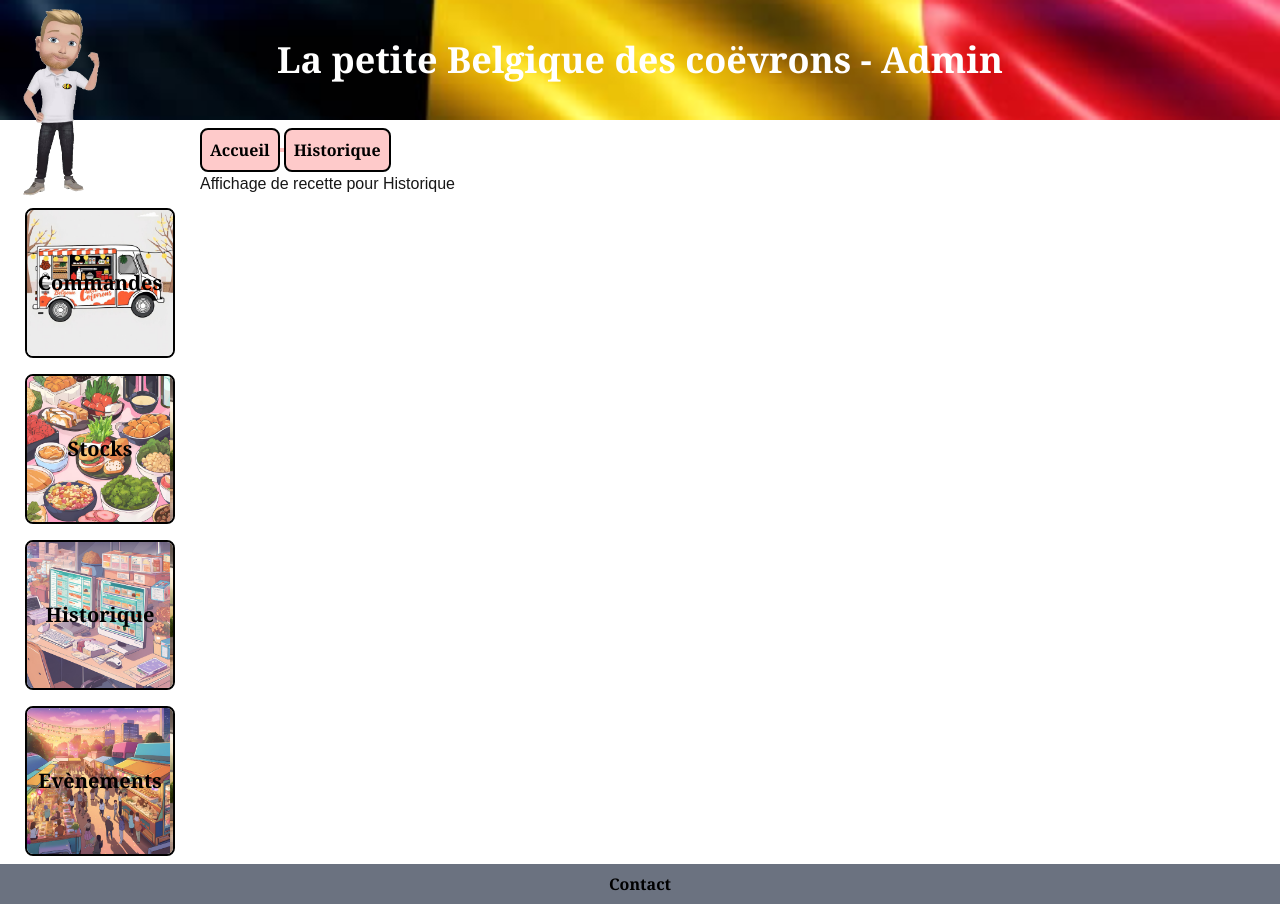
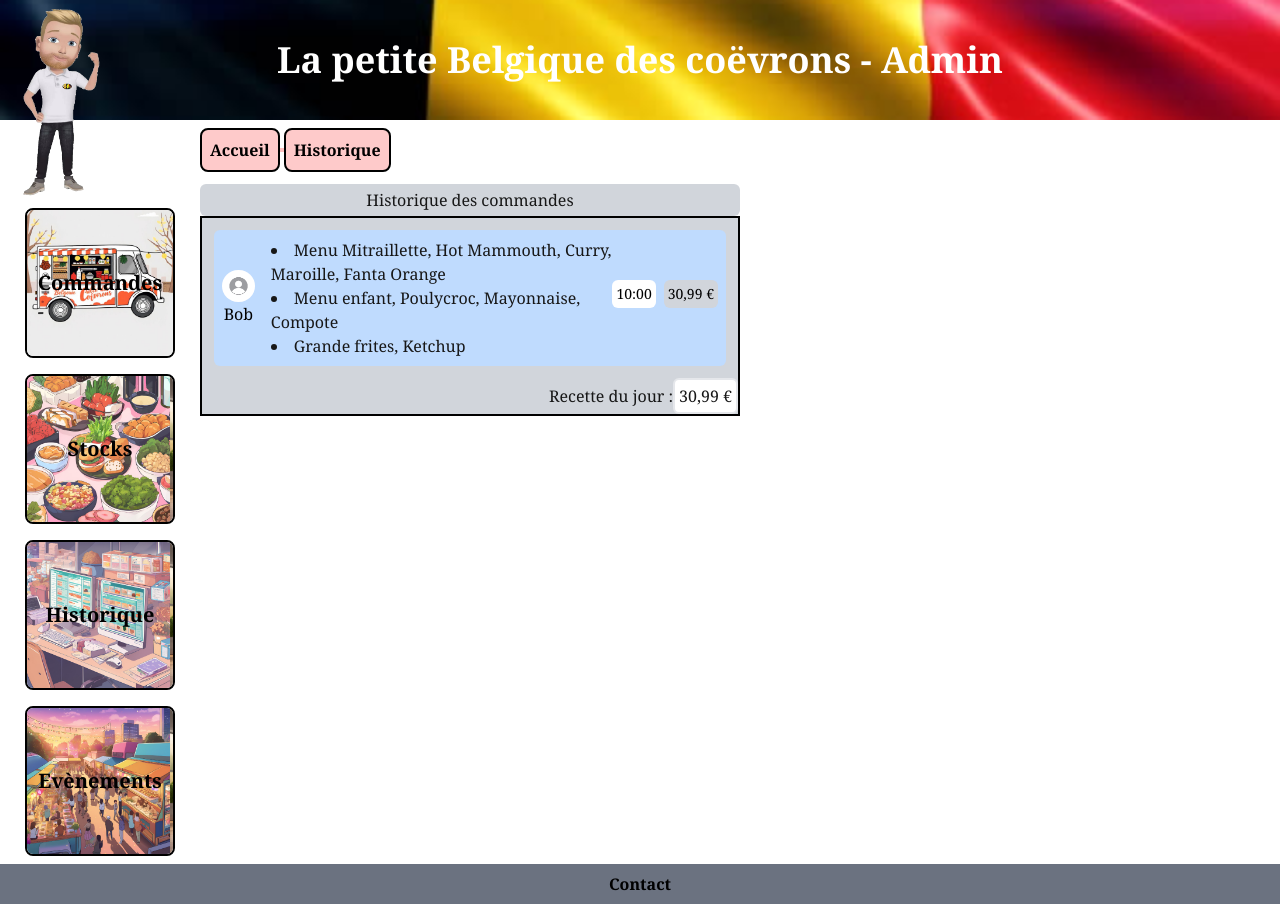
Before and after one commit to Nadely/Food-truck, a Next.js app in the folder food-truck/: page /historique in a window 1280 px wide. Built offline with nearby package versions, Linux system fonts and the light colour scheme.

Commit message:
Ajout de la partie historique des commandes dans le fichier historique

```diff
--- /dev/null
+++ b/food-truck/src/app/(categories)/historique/historique.json
@@ -0,0 +1,13 @@
+{
+	"historique": [
+			{
+					"id": 1,
+					"image": "/images/commande1.jpg",
+					"items": ["Menu Mitraillette, Hot Mammouth, Curry, Maroille, Fanta Orange", "Menu enfant, Poulycroc, Mayonnaise, Compote", "Grande frites, Ketchup"],
+					"user_name": "Bob",
+					"user_image": "/avatar.jpg",
+					"time": "10:00",
+					"price": "30,99€"
+			}
+	]
+}
--- a/food-truck/src/app/(categories)/historique/page.tsx
+++ b/food-truck/src/app/(categories)/historique/page.tsx
@@ -1,7 +1,79 @@
+"use client";
+
+import Image from 'next/image';
+import data from './historique.json';
+
+export interface Historique {
+    id: number;
+    image: string;
+    items: string[];
+    user_name: string;
+    user_image: string;
+    time: string;
+    price: string;
+}
+
 const Historique = () => {
+    const historique: Historique[] = data.historique; // Access the array within the object
+
+    const formatPrice = (price: string) => {
+        const numberPrice = parseFloat(price.replace('€', '').replace(',', '.'));
+        return numberPrice.toLocaleString('fr-FR', { style: 'currency', currency: 'EUR' });
+    };
+
+    const totalPrice = historique.reduce((total, commande) =>
+        total + parseFloat(commande.price.replace('€', '').replace(',', '.')), 0);
+
     return (
-        <div>
-            <h1>Affichage de recette pour Historique</h1>
+        <div className="flex flex-col w-1/2 mt-3">
+            <div className="border-black bg-gray-300 rounded-md p-1">
+                <h2 className="font-serif text-center">Historique des commandes</h2>
+            </div>
+            <div className="max-h-[600px] overflow-y-auto">
+                <table className="border-2 border-black w-full font-serif bg-gray-300">
+                    <tbody>
+                        {historique.map((commande) => (
+                            <tr key={commande.id}>
+                                <td className="p-3">
+                                    <div className="flex justify-between items-center bg-blue-200 p-2 rounded-md">
+                                        <div className="flex items-center space-x-4">
+                                            <div className="flex flex-col items-center">
+                                                <Image
+                                                    src={commande.user_image}
+                                                    alt={`Commande ${commande.user_name}`}
+                                                    width={50}
+                                                    height={50}
+                                                    className="rounded-full"
+                                                />
+                                                <span className="text-black font-serif">{commande.user_name}</span>
+                                            </div>
+                                            <ul className="list-disc list-inside font-serif">
+                                                {commande.items.map((item: string, index: number) => (
+                                                    <li key={index}>{item}</li>
+                                                ))}
+                                            </ul>
+                                        </div>
+                                        <div className="flex flex-col items-end">
+                                            <div className="flex flex-row items-end gap-2">
+                                                <div className="text-black font-serif text-sm bg-white p-1 rounded-md mb-2">
+                                                    {commande.time}
+                                                </div>
+                                                <div className="text-black font-serif text-sm bg-gray-300 p-1 rounded-md mb-2">
+                                                    {formatPrice(commande.price)}
+                                                </div>
+                                            </div>
+                                        </div>
+                                    </div>
+                                </td>
+                            </tr>
+                        ))}
+                    </tbody>
+                    <div className="flex flex-row items-center justify-end">
+                        <div className="flex">Recette du jour :</div>
+                        <div className="flex p-1 rounded-md border-2 bg-white ">{formatPrice(totalPrice.toString())}</div>
+                    </div>
+                </table>
+            </div>
         </div>
     );
 };
```
Also changed, not shown: food-truck/package.json (+8 -7 lines), food-truck/src/app/(categories)/commandes/page.tsx (+11 -0 lines), food-truck/src/app/types.ts (added, +9 -0 lines), food-truck/src/types/commande.ts (deleted, +0 -9 lines).
